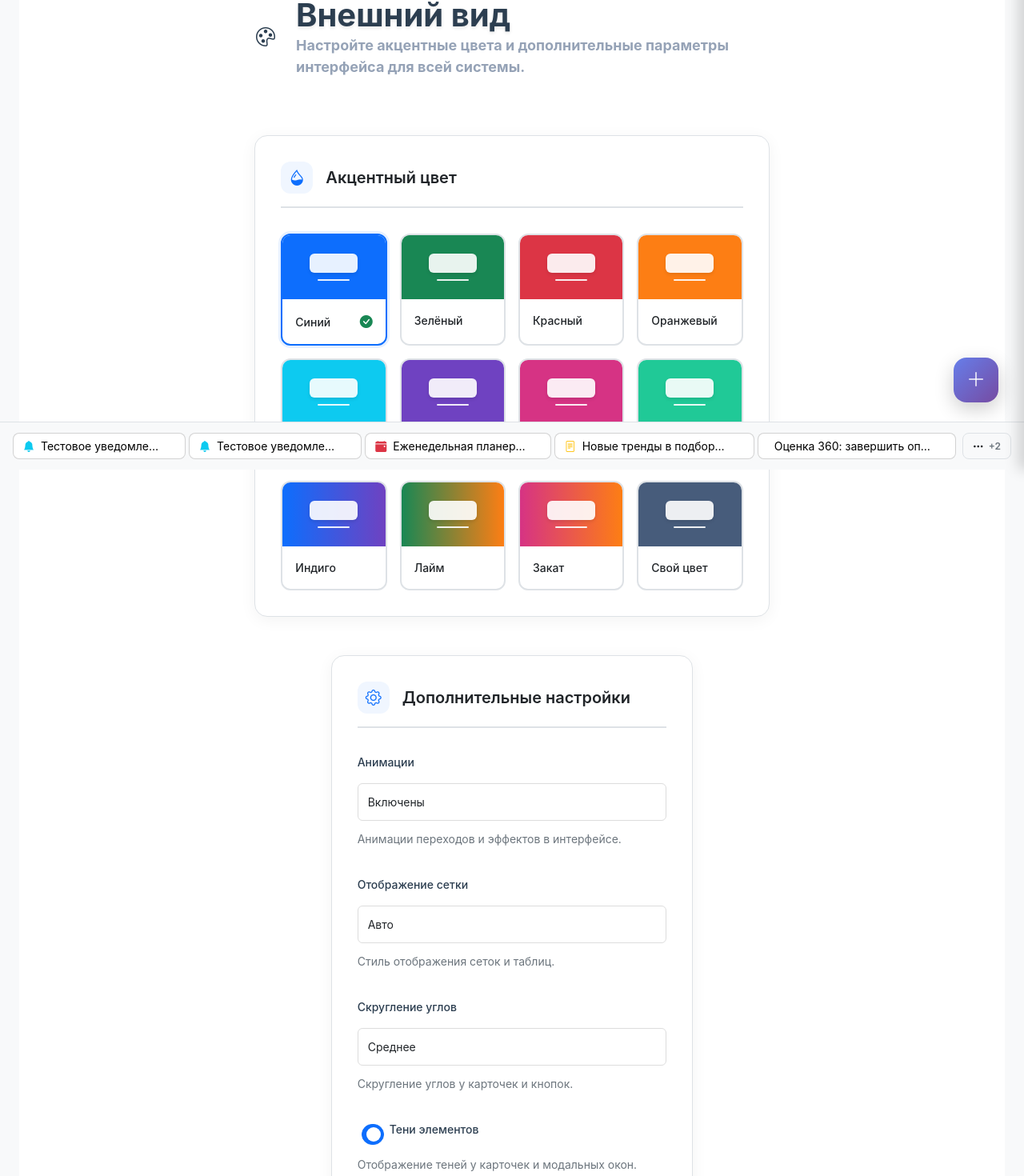
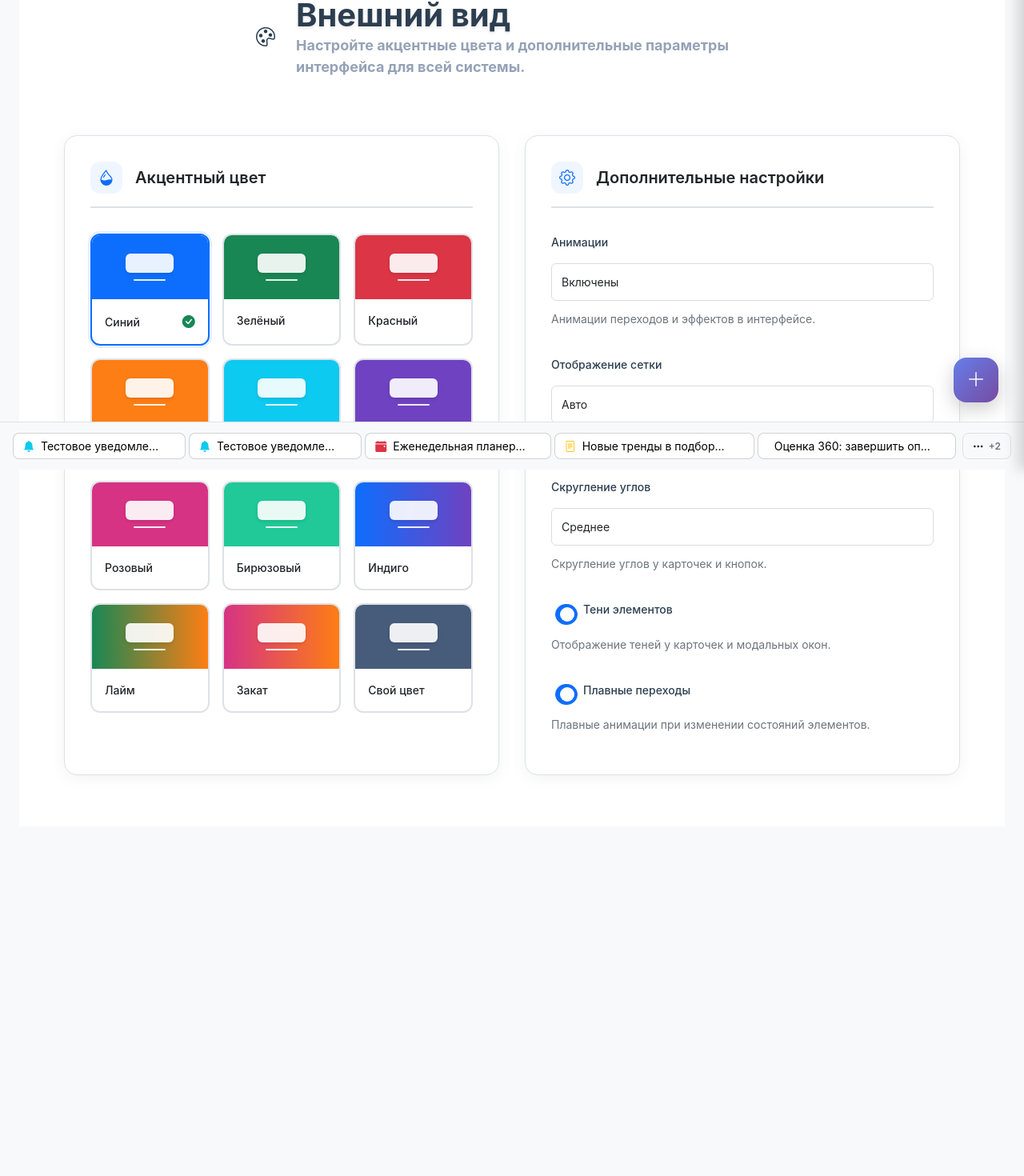
Before and after one commit to agolubenk/HRM-Pro, a React (Create React App) app: page /settings/theme in a window 1280 px wide. Shown: the part 213-1683 px from the top of the page at 80% size. After the commit the page ends 1354 px from the top, so only its background shows below. Built offline with nearby package versions, Linux system fonts and the light colour scheme.

Commit message:
Update SystemThemeSettings.tsx

```diff
--- a/src/pages/systemsettings/SystemThemeSettings.tsx
+++ b/src/pages/systemsettings/SystemThemeSettings.tsx
@@ -147,9 +147,7 @@ const SystemThemeSettings: React.FC = () => {
       </div>
 
       <div className="settings-content-wrapper">
-        <div className="row g-4">
-          {/* Левая колонка с цветами */}
-          <div className="col-12 col-lg-7">
+        <div className="settings-grid">
           <div className="settings-section h-100">
             <div className="settings-section-header">
               <i className="bi bi-droplet-half"></i>
@@ -247,10 +245,6 @@ const SystemThemeSettings: React.FC = () => {
               </div>
             </div>
           </div>
-          </div>
-
-          {/* Правая колонка с настройками */}
-          <div className="col-12 col-lg-5">
           <div className="settings-section h-100">
             <div className="settings-section-header">
               <i className="bi bi-gear"></i>
@@ -327,7 +321,6 @@ const SystemThemeSettings: React.FC = () => {
           </div>
         </div>
       </div>
-      </div>
 
       {/* Плавающий элемент с кнопками действий */}
       {isDirty && (
```
Lines whose indentation alone changed are shown as unchanged.
